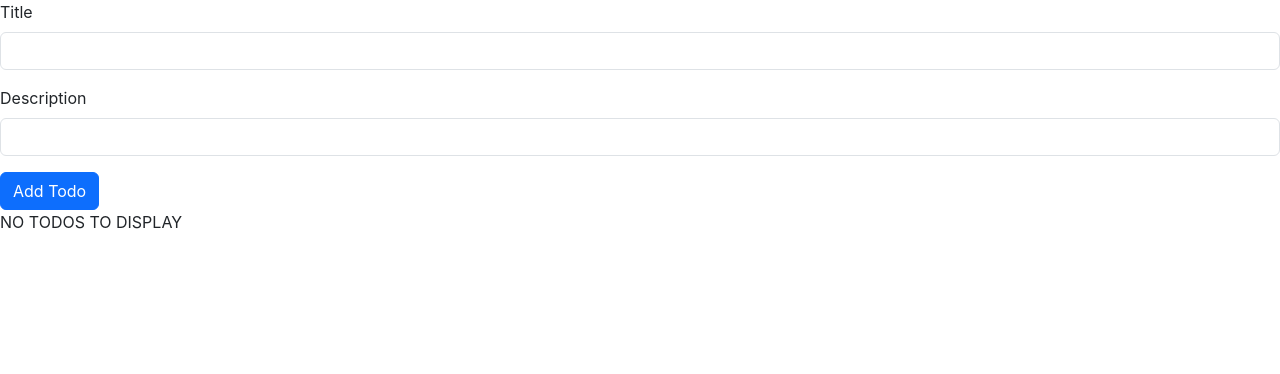
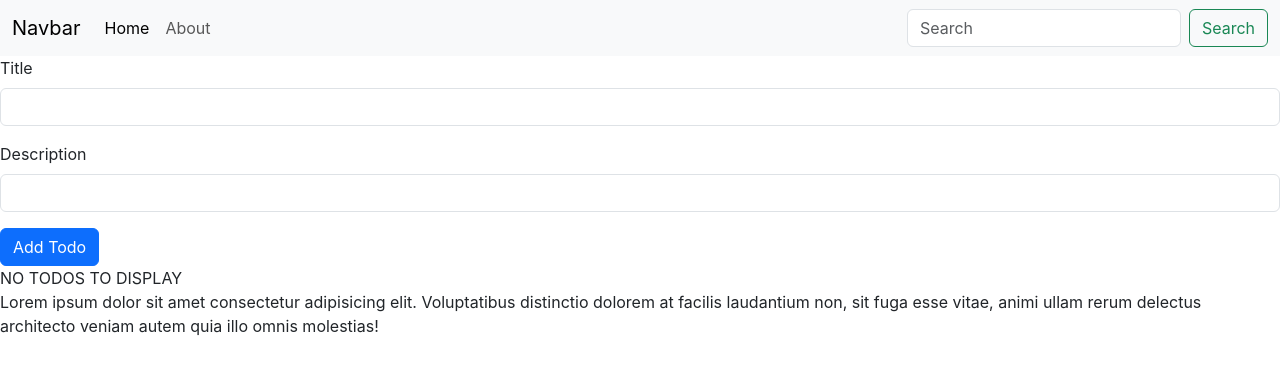
Before and after one commit to divyamishra22/project-reactjs-basics, a React (Create React App) app: page / in a window 1280 px wide. Shown: the top 374 px of the page. Built offline with nearby package versions, Linux system fonts and the light colour scheme.

Commit message:
about component added

```diff
--- a/src/App.js
+++ b/src/App.js
@@ -2,13 +2,17 @@
 import './App.css';
 //import React, { useState } from 'react';
 import TodoList from './My Components/TodoList';
+import Header from './My Components/Header';
+import About from './My Components/About';
 
 
 function App() {
 
   return (
        <>
+       <Header/>
       <TodoList />
+      <About/>
       </>
 
   )
--- /dev/null
+++ b/src/My Components/About.js
@@ -0,0 +1,12 @@
+import React from 'react'
+
+const About = () => {
+  return (
+    <div>
+      Lorem ipsum dolor sit amet consectetur adipisicing elit. Voluptatibus distinctio dolorem at facilis laudantium non,
+      sit fuga esse vitae, animi ullam rerum delectus architecto veniam autem quia illo omnis molestias!
+    </div>
+  )
+}
+
+export default About
```
